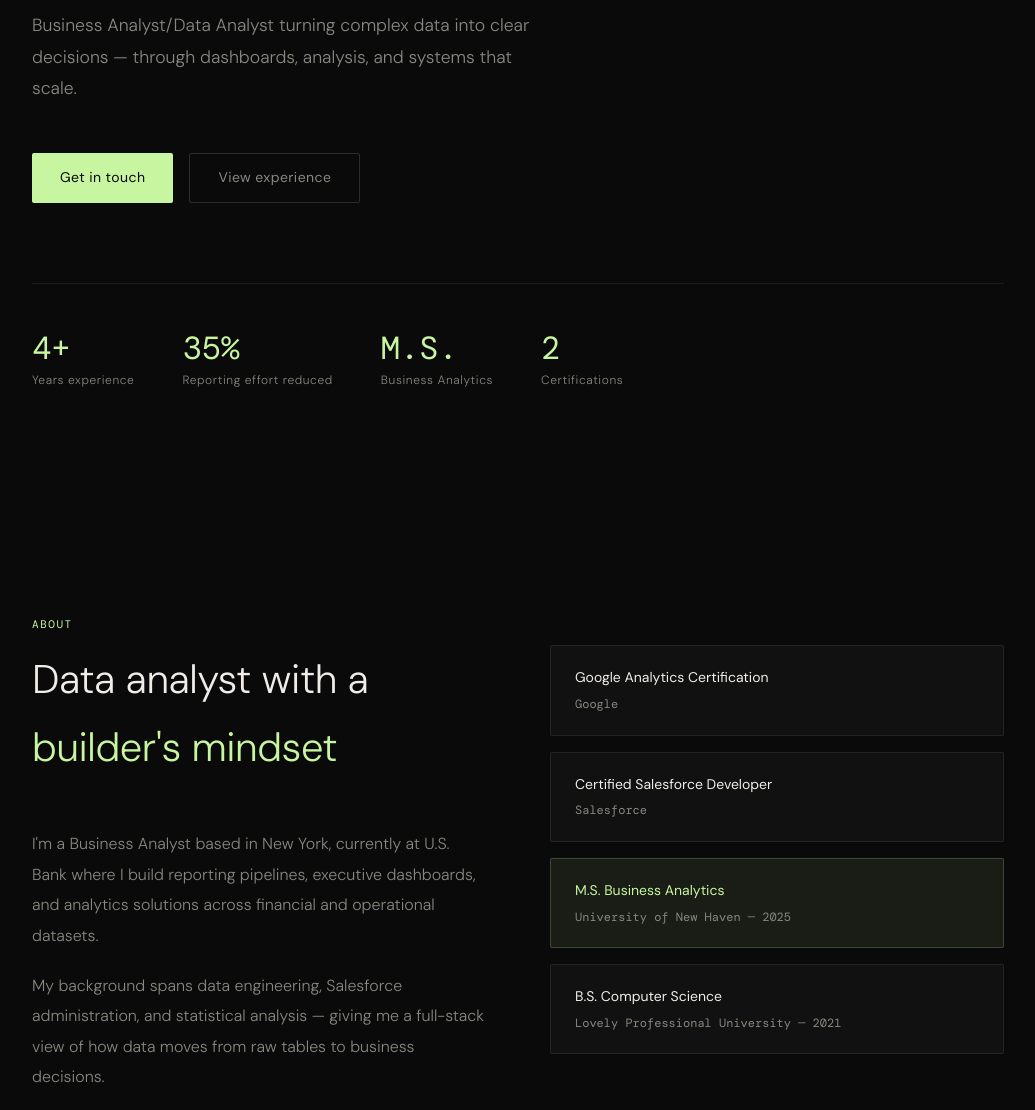
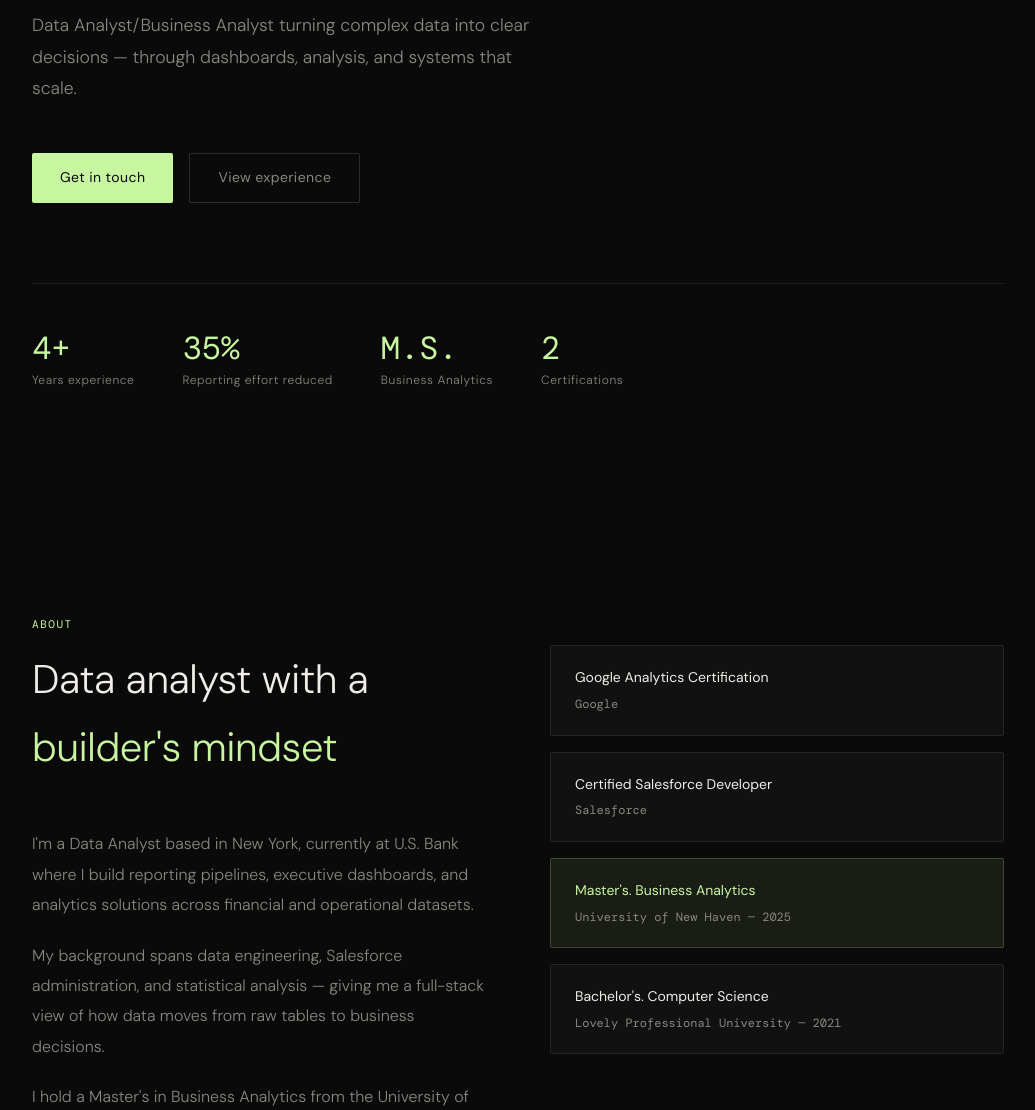
Before and after one commit to mavillapallisomesh1-oss/somu_m, a plain HTML site: page index.html in a window 1280 px wide. Shown: the part 371-1481 px from the top of the page, without its empty margins (122-1157 px from the left). Drawn offline with nearby package versions, Linux system fonts and the light colour scheme.

Commit message:
Update index.html

```diff
--- a/index.html
+++ b/index.html
@@ -376,7 +376,7 @@
 <section id="hero" style="padding-left:4rem; padding-right:4rem;">
   <div class="hero-tag fade-up">Available for new opportunities</div>
   <h1 class="fade-up delay-1">Somesh<br/><span>Mavillapalli</span></h1>
-  <p class="hero-sub fade-up delay-2">Business Analyst/Data Analyst turning complex data into clear decisions — through dashboards, analysis, and systems that scale.</p>
+  <p class="hero-sub fade-up delay-2">Data Analyst/Business Analyst turning complex data into clear decisions — through dashboards, analysis, and systems that scale.</p>
   <div class="hero-btns fade-up delay-3">
     <a href="#contact" class="btn btn-primary">Get in touch</a>
     <a href="#experience" class="btn btn-ghost">View experience</a>
@@ -407,7 +407,7 @@
   <div class="about-grid">
     <div class="about-text reveal">
       <h2>Data analyst with a <span style="color:var(--accent)">builder's mindset</span></h2>
-      <p>I'm a Business  Analyst based in New York, currently at U.S. Bank where I build reporting pipelines, executive dashboards, and analytics solutions across financial and operational datasets.</p>
+      <p>I'm a Data Analyst based in New York, currently at U.S. Bank where I build reporting pipelines, executive dashboards, and analytics solutions across financial and operational datasets.</p>
       <p>My background spans data engineering, Salesforce administration, and statistical analysis — giving me a full-stack view of how data moves from raw tables to business decisions.</p>
       <p>I hold a Master's in Business Analytics from the University of New Haven and a Bachelor's in Computer Science, which means I'm equally comfortable writing SQL queries and presenting insights to leadership.</p>
     </div>
@@ -421,11 +421,11 @@
         <div class="cert-org">Salesforce</div>
       </div>
       <div class="cert-card" style="background: var(--accent-dim); border-color: rgba(200,245,160,0.2);">
-        <div class="cert-title" style="color:var(--accent)">M.S. Business Analytics</div>
+        <div class="cert-title" style="color:var(--accent)">Master's. Business Analytics</div>
         <div class="cert-org">University of New Haven — 2025</div>
       </div>
       <div class="cert-card">
-        <div class="cert-title">B.S. Computer Science</div>
+        <div class="cert-title">Bachelor's. Computer Science</div>
         <div class="cert-org">Lovely Professional University — 2021</div>
       </div>
     </div>
```
